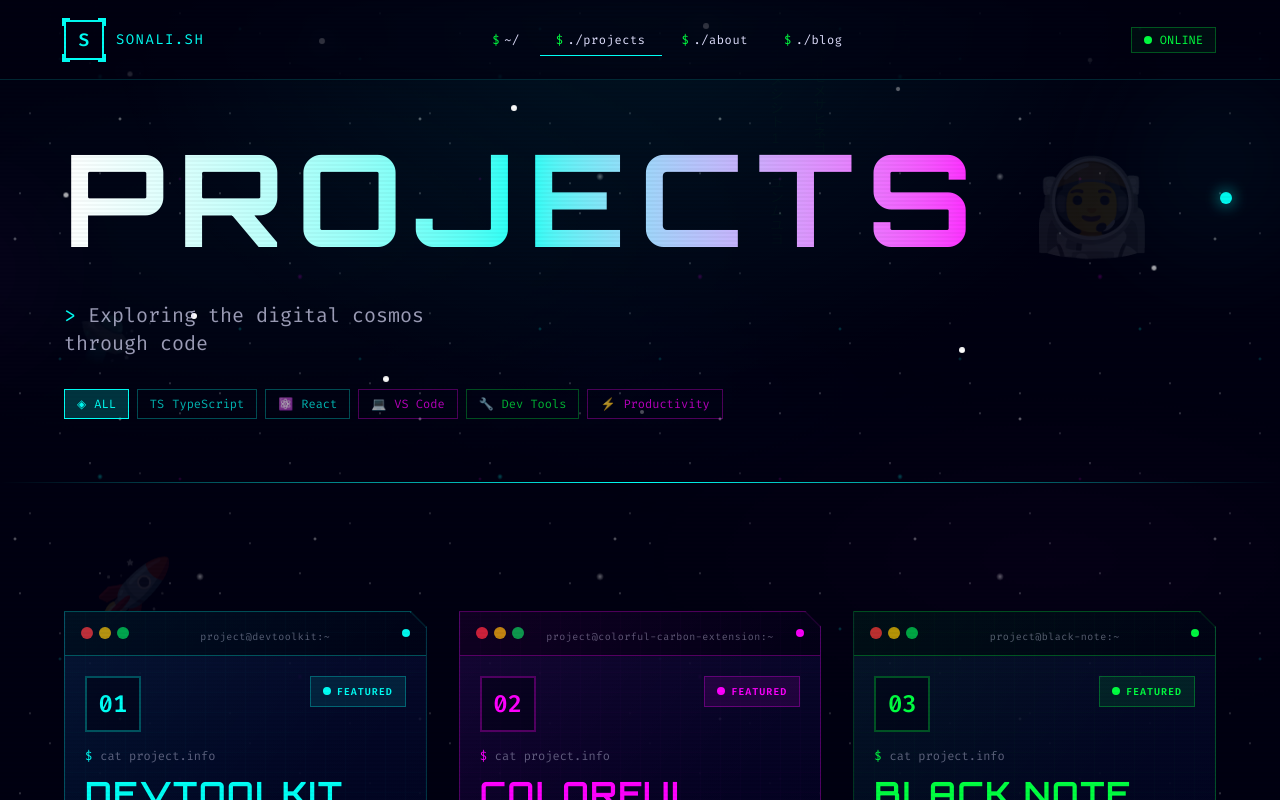
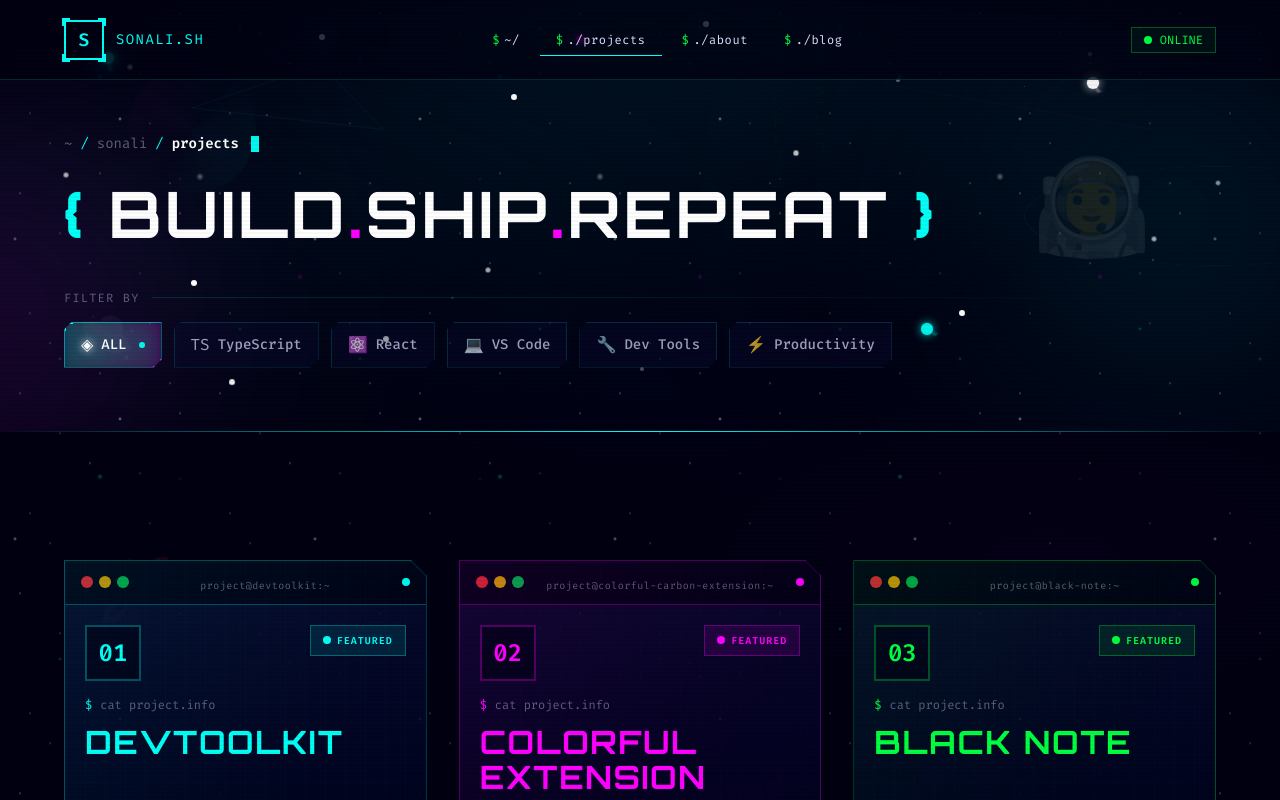
Before and after one commit to Sonali-Sharma-tech/portfolio, a Next.js app: page /projects in a window 1280 px wide. Shown: the top 800 px of the page. Built offline with nearby package versions, Linux system fonts and the light colour scheme.

Commit message:
improvising filters and title

```diff
--- a/src/app/projects/page.tsx
+++ b/src/app/projects/page.tsx
@@ -333,32 +333,96 @@ export default function ProjectsPage() {
   return (
     <>
       {/* ========================================
-          SPACE HERO - Galaxy Elements
+          SPACE HERO - Wild Galaxy Elements
           ======================================== */}
       <section className="hero-compact relative overflow-hidden">
-        {/* Floating orbs / planets */}
+        {/* === COSMIC BACKGROUND LAYER === */}
         <div className="absolute inset-0 pointer-events-none overflow-hidden">
-          {/* Large cyan orb */}
+
+          {/* Deep space nebula gradients */}
           <div
-            className="absolute w-64 h-64 rounded-full opacity-10 blur-3xl"
+            className="absolute w-[600px] h-[600px] rounded-full opacity-20 blur-[100px]"
             style={{
-              background: 'radial-gradient(circle, rgba(0,255,245,0.8) 0%, transparent 70%)',
-              top: '10%',
-              right: '-5%',
-              animation: 'float 8s ease-in-out infinite',
+              background: 'radial-gradient(ellipse, rgba(0,255,245,0.6) 0%, rgba(0,255,245,0.1) 40%, transparent 70%)',
+              top: '-20%',
+              right: '-15%',
+              animation: 'nebulaPulse 12s ease-in-out infinite',
             }}
           />
-          {/* Medium magenta orb */}
           <div
-            className="absolute w-48 h-48 rounded-full opacity-10 blur-3xl"
+            className="absolute w-[500px] h-[500px] rounded-full opacity-15 blur-[80px]"
             style={{
-              background: 'radial-gradient(circle, rgba(255,0,255,0.8) 0%, transparent 70%)',
-              bottom: '20%',
-              left: '-10%',
-              animation: 'float 10s ease-in-out infinite reverse',
+              background: 'radial-gradient(ellipse, rgba(255,0,255,0.6) 0%, rgba(139,92,246,0.2) 50%, transparent 70%)',
+              bottom: '-30%',
+              left: '-20%',
+              animation: 'nebulaPulse 15s ease-in-out infinite reverse',
             }}
           />
-          {/* Small stars - deterministic positions */}
+
+          {/* Distant galaxy spiral (subtle) */}
+          <div
+            className="absolute w-32 h-32 opacity-10"
+            style={{
+              top: '15%',
+              left: '10%',
+              background: 'conic-gradient(from 0deg, transparent, rgba(0,255,245,0.3), transparent, rgba(255,0,255,0.2), transparent)',
+              borderRadius: '50%',
+              animation: 'spin 60s linear infinite',
+            }}
+          />
+
+
+          {/* === CONSTELLATION PATTERN === */}
+          <svg className="absolute inset-0 w-full h-full opacity-20" style={{ animation: 'constellationFade 8s ease-in-out infinite' }}>
+            {/* Constellation 1 - Triangle */}
+            <line x1="15%" y1="25%" x2="25%" y2="15%" stroke="rgba(0,255,245,0.4)" strokeWidth="0.5" />
+            <line x1="25%" y1="15%" x2="30%" y2="30%" stroke="rgba(0,255,245,0.4)" strokeWidth="0.5" />
+            <line x1="30%" y1="30%" x2="15%" y2="25%" stroke="rgba(0,255,245,0.4)" strokeWidth="0.5" />
+            {/* Constellation 2 - Arrow */}
+            <line x1="70%" y1="20%" x2="80%" y2="25%" stroke="rgba(255,0,255,0.4)" strokeWidth="0.5" />
+            <line x1="80%" y1="25%" x2="85%" y2="15%" stroke="rgba(255,0,255,0.4)" strokeWidth="0.5" />
+            <line x1="80%" y1="25%" x2="90%" y2="30%" stroke="rgba(255,0,255,0.4)" strokeWidth="0.5" />
+          </svg>
+
+          {/* === TWINKLING STARS (multi-layer) === */}
+          {/* Large bright stars */}
+          {[
+            { left: 8, top: 12, size: 3, color: 'cyan' },
+            { left: 85, top: 18, size: 2.5, color: 'white' },
+            { left: 45, top: 8, size: 2, color: 'magenta' },
+            { left: 72, top: 75, size: 2.5, color: 'cyan' },
+          ].map((star, i) => (
+            <div
+              key={`bright-${i}`}
+              className="absolute"
+              style={{
+                left: `${star.left}%`,
+                top: `${star.top}%`,
+                width: `${star.size * 4}px`,
+                height: `${star.size * 4}px`,
+              }}
+            >
+              {/* Star core */}
+              <div
+                className="absolute inset-0 rounded-full"
+                style={{
+                  background: star.color === 'cyan' ? '#00fff5' : star.color === 'magenta' ? '#ff00ff' : '#ffffff',
+                  boxShadow: `0 0 ${star.size * 3}px ${star.color === 'cyan' ? 'rgba(0,255,245,0.8)' : star.color === 'magenta' ? 'rgba(255,0,255,0.8)' : 'rgba(255,255,255,0.8)'}`,
+                  animation: `starPulse ${2 + i * 0.5}s ease-in-out infinite`,
+                }}
+              />
+              {/* Star rays */}
+              <div
+                className="absolute inset-[-50%]"
+                style={{
+                  background: `conic-gradient(from 45deg, transparent, ${star.color === 'cyan' ? 'rgba(0,255,245,0.3)' : star.color === 'magenta' ? 'rgba(255,0,255,0.3)' : 'rgba(255,255,255,0.3)'} 5%, transparent 10%)`,
+                  animation: `spin ${20 + i * 5}s linear infinite`,
+                }}
+              />
+            </div>
+          ))}
+
+          {/* Small distant stars */}
           {[
             { left: 10, top: 15, opacity: 0.5, duration: 2.5, delay: 0.2 },
             { left: 25, top: 8, opacity: 0.7, duration: 3.2, delay: 0.8 },
@@ -372,9 +436,13 @@ export default function ProjectsPage() {
             { left: 75, top: 72, opacity: 0.5, duration: 2.9, delay: 1.6 },
             { left: 90, top: 55, opacity: 0.6, duration: 3.1, delay: 0.4 },
             { left: 5, top: 40, opacity: 0.8, duration: 2.6, delay: 1.3 },
+            { left: 62, top: 35, opacity: 0.5, duration: 2.9, delay: 0.9 },
+            { left: 18, top: 88, opacity: 0.6, duration: 3.4, delay: 1.1 },
+            { left: 95, top: 42, opacity: 0.4, duration: 2.3, delay: 1.7 },
+            { left: 38, top: 62, opacity: 0.7, duration: 3.0, delay: 0.6 },
           ].map((star, i) => (
             <div
-              key={i}
+              key={`small-${i}`}
               className="absolute w-1 h-1 bg-white rounded-full"
               style={{
                 left: `${star.left}%`,
@@ -385,60 +453,173 @@ export default function ProjectsPage() {
               }}
             />
           ))}
+
+          {/* === FLOATING COSMIC DUST PARTICLES === */}
+          {[
+            { left: 20, top: 30, size: 2, duration: 25, delay: 0 },
+            { left: 60, top: 50, size: 1.5, duration: 30, delay: 5 },
+            { left: 80, top: 20, size: 1, duration: 20, delay: 10 },
+            { left: 35, top: 70, size: 2, duration: 28, delay: 3 },
+            { left: 90, top: 60, size: 1.5, duration: 22, delay: 8 },
+          ].map((particle, i) => (
+            <div
+              key={`dust-${i}`}
+              className="absolute rounded-full bg-gradient-to-r from-cyan/30 to-magenta/30"
+              style={{
+                left: `${particle.left}%`,
+                top: `${particle.top}%`,
+                width: `${particle.size}px`,
+                height: `${particle.size}px`,
+                animation: `floatDust ${particle.duration}s ease-in-out infinite`,
+                animationDelay: `${particle.delay}s`,
+              }}
+            />
+          ))}
+
+          {/* === ORBIT RINGS (subtle planetary system hint) === */}
+          <div
+            className="absolute w-96 h-96 border border-cyan/5 rounded-full"
+            style={{
+              top: '50%',
+              right: '-10%',
+              transform: 'translateY(-50%) rotateX(75deg)',
+              animation: 'orbitRotate 40s linear infinite',
+            }}
+          >
+            {/* Orbiting object */}
+            <div
+              className="absolute w-2 h-2 bg-cyan rounded-full shadow-[0_0_10px_rgba(0,255,245,0.8)]"
+              style={{
+                top: '0%',
+                left: '50%',
+                transform: 'translate(-50%, -50%)',
+              }}
+            />
+          </div>
+
+          {/* === KEYFRAME ANIMATIONS === */}
           <style>{`
-            @keyframes float {
-              0%, 100% { transform: translateY(0) scale(1); }
-              50% { transform: translateY(-20px) scale(1.05); }
+            @keyframes nebulaPulse {
+              0%, 100% { transform: scale(1) rotate(0deg); opacity: 0.15; }
+              50% { transform: scale(1.1) rotate(5deg); opacity: 0.25; }
             }
             @keyframes twinkle {
               0%, 100% { opacity: 0.3; transform: scale(1); }
               50% { opacity: 1; transform: scale(1.5); }
             }
+            @keyframes starPulse {
+              0%, 100% { transform: scale(1); opacity: 0.8; }
+              50% { transform: scale(1.3); opacity: 1; }
+            }
+            @keyframes spin {
+              from { transform: rotate(0deg); }
+              to { transform: rotate(360deg); }
+            }
+            @keyframes constellationFade {
+              0%, 100% { opacity: 0.15; }
+              50% { opacity: 0.35; }
+            }
+            @keyframes floatDust {
+              0%, 100% { transform: translate(0, 0) rotate(0deg); }
+              25% { transform: translate(10px, -15px) rotate(90deg); }
+              50% { transform: translate(5px, 10px) rotate(180deg); }
+              75% { transform: translate(-10px, -5px) rotate(270deg); }
+            }
+            @keyframes orbitRotate {
+              from { transform: translateY(-50%) rotateX(75deg) rotateZ(0deg); }
+              to { transform: translateY(-50%) rotateX(75deg) rotateZ(360deg); }
+            }
           `}</style>
         </div>
 
         <div className="container relative z-10">
-          {/* Main title - Large & Bold */}
-          <div className="relative mb-8">
-            <h1 className="text-6xl md:text-8xl lg:text-9xl font-display font-bold tracking-tight">
-              <span className="bg-gradient-to-r from-white via-cyan to-magenta bg-clip-text text-transparent">
-                PROJECTS
-              </span>
-            </h1>
-            {/* Orbiting dot */}
-            <div className="absolute -right-4 top-1/2 -translate-y-1/2">
-              <div
-                className="w-3 h-3 bg-cyan rounded-full shadow-[0_0_15px_rgba(0,255,245,0.8)]"
-                style={{ animation: 'pulse 2s ease-in-out infinite' }}
-              />
+          {/* Cyber breadcrumb / location indicator */}
+          <div className="mb-6">
+            <div className="inline-flex items-center gap-2 text-sm font-mono">
+              <span className="text-text-muted">~</span>
+              <span className="text-cyan">/</span>
+              <span className="text-text-muted">sonali</span>
+              <span className="text-cyan">/</span>
+              <span className="text-white font-semibold">projects</span>
+              <span className="inline-block w-2 h-4 bg-cyan animate-pulse ml-1" />
             </div>
           </div>
 
-          {/* Tagline - More creative */}
-          <p className="text-lg md:text-xl text-text-secondary max-w-md mb-8 font-mono">
-            <span className="text-cyan">{">"}</span> Exploring the digital cosmos through code
-          </p>
+          {/* Main title */}
+          <div className="relative mb-10">
+            <h2 className="text-5xl sm:text-6xl md:text-7xl lg:text-8xl font-display font-bold tracking-tight">
+              <span className="text-cyan">{"{"}</span>
+              <span className="text-white"> BUILD</span>
+              <span className="text-magenta">.</span>
+              <span className="text-white">SHIP</span>
+              <span className="text-magenta">.</span>
+              <span className="text-white">REPEAT </span>
+              <span className="text-cyan">{"}"}</span>
+            </h2>
+          </div>
 
-          {/* Quick filters / tags */}
-          <div className="flex flex-wrap items-center gap-2">
+          {/* Quick filters - Creative chip design */}
+          <div className="relative">
+            {/* Filter label */}
+            <div className="flex items-center gap-3 mb-4">
+              <span className="text-xs font-mono text-text-muted uppercase tracking-widest">Filter by</span>
+              <div className="flex-1 h-px bg-gradient-to-r from-border to-transparent" />
+            </div>
+
+            {/* Filter chips */}
+            <div className="flex flex-wrap items-center gap-3">
               {filterCategories.map((filter) => {
                 const isActive = activeFilter === filter.id;
-              const colorStyles: Record<string, string> = {
-                cyan: isActive ? "bg-cyan/20 border-cyan text-cyan" : "border-cyan/30 text-cyan/70 hover:border-cyan hover:text-cyan",
-                magenta: isActive ? "bg-magenta/20 border-magenta text-magenta" : "border-magenta/30 text-magenta/70 hover:border-magenta hover:text-magenta",
-                green: isActive ? "bg-green/20 border-green text-green" : "border-green/30 text-green/70 hover:border-green hover:text-green",
-              };
                 return (
                   <button
                     key={filter.id}
                     onClick={() => setActiveFilter(filter.id)}
-                  className={`px-3 py-1.5 border text-xs font-mono transition-all cursor-pointer flex items-center gap-2 ${colorStyles[filter.color]}`}
+                    className={`group relative px-4 py-2.5 font-mono text-sm transition-all duration-300 cursor-pointer
+                      ${isActive
+                        ? 'bg-gradient-to-r from-cyan/20 to-magenta/20 text-white border border-cyan/50'
+                        : 'bg-space-surface/50 text-text-secondary border border-border hover:border-cyan/30 hover:text-white'
+                      }`}
+                    style={{
+                      clipPath: 'polygon(8px 0, 100% 0, 100% calc(100% - 8px), calc(100% - 8px) 100%, 0 100%, 0 8px)',
+                    }}
                   >
-                  <span>{filter.icon}</span>
-                  <span>{filter.label}</span>
+                    {/* Glow effect on active */}
+                    {isActive && (
+                      <div className="absolute inset-0 bg-cyan/10 blur-sm -z-10" />
+                    )}
+
+                    {/* Corner accents */}
+                    <div className={`absolute top-0 left-0 w-2 h-2 border-t border-l transition-colors ${isActive ? 'border-cyan' : 'border-transparent group-hover:border-cyan/50'}`} />
+                    <div className={`absolute bottom-0 right-0 w-2 h-2 border-b border-r transition-colors ${isActive ? 'border-magenta' : 'border-transparent group-hover:border-magenta/50'}`} />
+
+                    {/* Content */}
+                    <div className="flex items-center gap-2">
+                      <span className={`text-base transition-transform group-hover:scale-110 ${isActive ? 'drop-shadow-[0_0_4px_currentColor]' : ''}`}>
+                        {filter.icon}
+                      </span>
+                      <span className="font-medium">{filter.label}</span>
+                      {isActive && (
+                        <span className="w-1.5 h-1.5 bg-cyan rounded-full animate-pulse ml-1" />
+                      )}
+                    </div>
                   </button>
                 );
               })}
+            </div>
+
+            {/* Active filter indicator */}
+            {activeFilter !== 'all' && (
+              <div className="mt-4 flex items-center gap-2 text-xs font-mono text-text-muted">
+                <span className="text-cyan">→</span>
+                <span>Showing {activeFilter} projects</span>
+                <button
+                  onClick={() => setActiveFilter('all')}
+                  className="text-magenta hover:text-white transition-colors ml-2"
+                >
+                  [clear]
+                </button>
+              </div>
+            )}
           </div>
         </div>
       </section>
```
Lines whose indentation alone changed are shown as unchanged.
